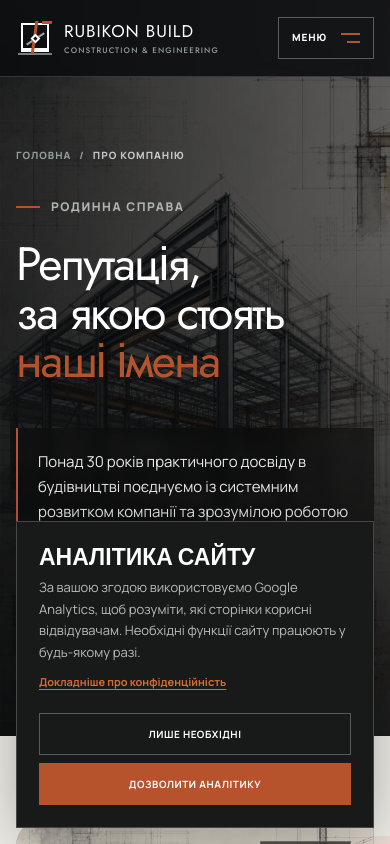
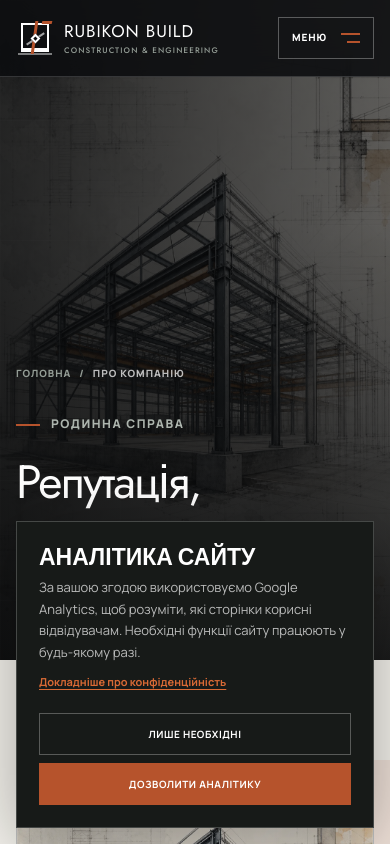
Before and after one commit to leusd100/rubikon-build, a Next.js app: page /pro-nas in a window 390 px wide. Shown: the top 844 px of the page. Built offline with nearby package versions, Linux system fonts and the light colour scheme.

Commit message:
Remove About hero summary block

```diff
--- a/app/globals.css
+++ b/app/globals.css
@@ -425,10 +425,9 @@ section[id] { scroll-margin-top: 116px; }
 .directions-subhero .subhero-layout { padding-bottom: clamp(180px, 24vh, 240px); }
 .about-hero-media { position: absolute; inset: 0; background: radial-gradient(circle at 72% 42%, rgba(182,83,44,.16), transparent 30%), linear-gradient(120deg, #1c201e, #111413 72%); }
 .about-hero-media > :is(img, video) { position: absolute; inset: 0; width: 100%; height: 100%; object-fit: cover; object-position: center; filter: saturate(.62) contrast(1.08) brightness(.9); }
+.about-subhero .subhero-layout { grid-template-columns: 1fr; }
 .about-subhero .subhero-grid { opacity: .055; background-size: 120px 120px; mask-image: linear-gradient(90deg, rgba(0,0,0,.7), transparent 62%); }
 .about-subhero .subhero-overlay { background: linear-gradient(90deg, rgba(10,11,12,.9), rgba(10,11,12,.68) 42%, rgba(10,11,12,.4) 72%, rgba(10,11,12,.28)), linear-gradient(0deg, rgba(10,11,12,.5), transparent 58%); }
-.about-subhero .subhero-side > p { color: rgba(255,255,255,.8); }
-.about-subhero .subhero-stats span { color: rgba(255,255,255,.68); }
 .breadcrumb { display: flex; flex-wrap: wrap; gap: 8px; margin: 0 0 48px; color: rgba(255,255,255,.47); font-size: 10px; font-weight: 800; letter-spacing: .1em; text-transform: uppercase; }
 .breadcrumb span { display: inline-flex; gap: 8px; }
 .breadcrumb a { transition: color .2s ease; }
@@ -773,12 +772,6 @@ footer .brand-name small { color: var(--text-on-dark-subtle); }
   .subhero h1, .service-subhero h1 { font-size: var(--title-page); }
   .subhero-side > p { font-size: 15px; }
   .subhero-stats { max-width: 360px; margin-top: 30px; }
-  .about-subhero .subhero-side { max-width: 520px; padding: 22px 20px 20px; border-left: 2px solid var(--accent); background: rgba(10,12,11,.62); backdrop-filter: blur(7px); }
-  .about-subhero .subhero-side > p { color: rgba(255,255,255,.92); line-height: 1.65; }
-  .about-subhero .subhero-stats { max-width: none; margin-top: 20px; }
-  .about-subhero .subhero-stats div { padding-top: 18px; }
-  .about-subhero .subhero-stats strong { font-size: 34px; }
-  .about-subhero .subhero-stats span { color: rgba(255,255,255,.72); line-height: 1.45; }
   .service-subhero-content { padding-top: 150px; padding-bottom: 58px; }
   .service-subhero-content > p:last-child { margin-top: 26px; font-size: 15px; }
   .page-section { padding-block: var(--section-space); }
--- a/app/pro-nas/page.tsx
+++ b/app/pro-nas/page.tsx
@@ -39,13 +39,6 @@ export default function AboutPage() {
             <Breadcrumbs items={[{ label: 'Головна', href: siteRoutes.home }, { label: 'Про компанію', href: siteRoutes.about }]} />
             <p className="eyebrow light"><span /> Родинна справа</p>
             <h1>Репутація,<br />за якою стоять<br /><em>наші імена</em></h1>
-          </div>
-          <div className="subhero-side">
-            <p>Понад 30 років практичного досвіду в будівництві поєднуємо із системним розвитком компанії та зрозумілою роботою з клієнтами.</p>
-            <div className="subhero-stats">
-              <div><strong>30+</strong><span>років у будівництві</span></div>
-              <div><strong>2</strong><span>покоління в команді</span></div>
-            </div>
           </div>
         </div>
       </section>
```
